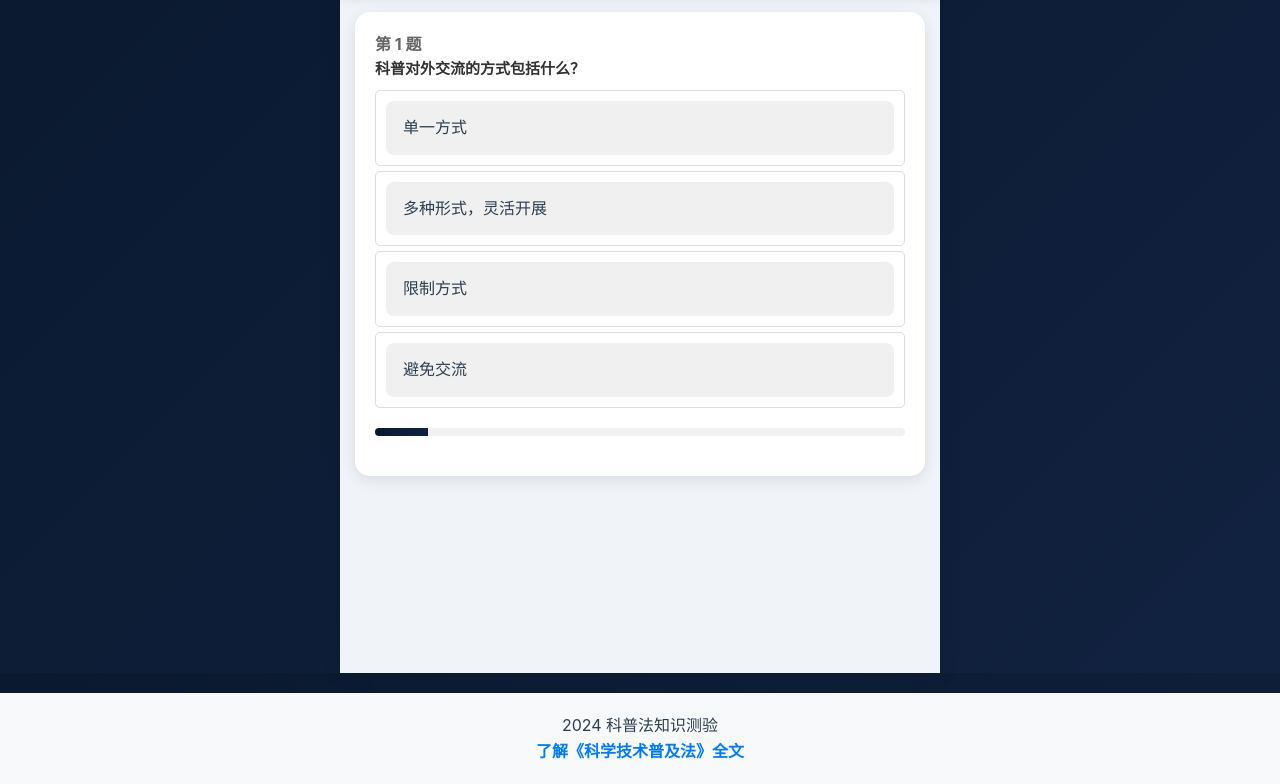
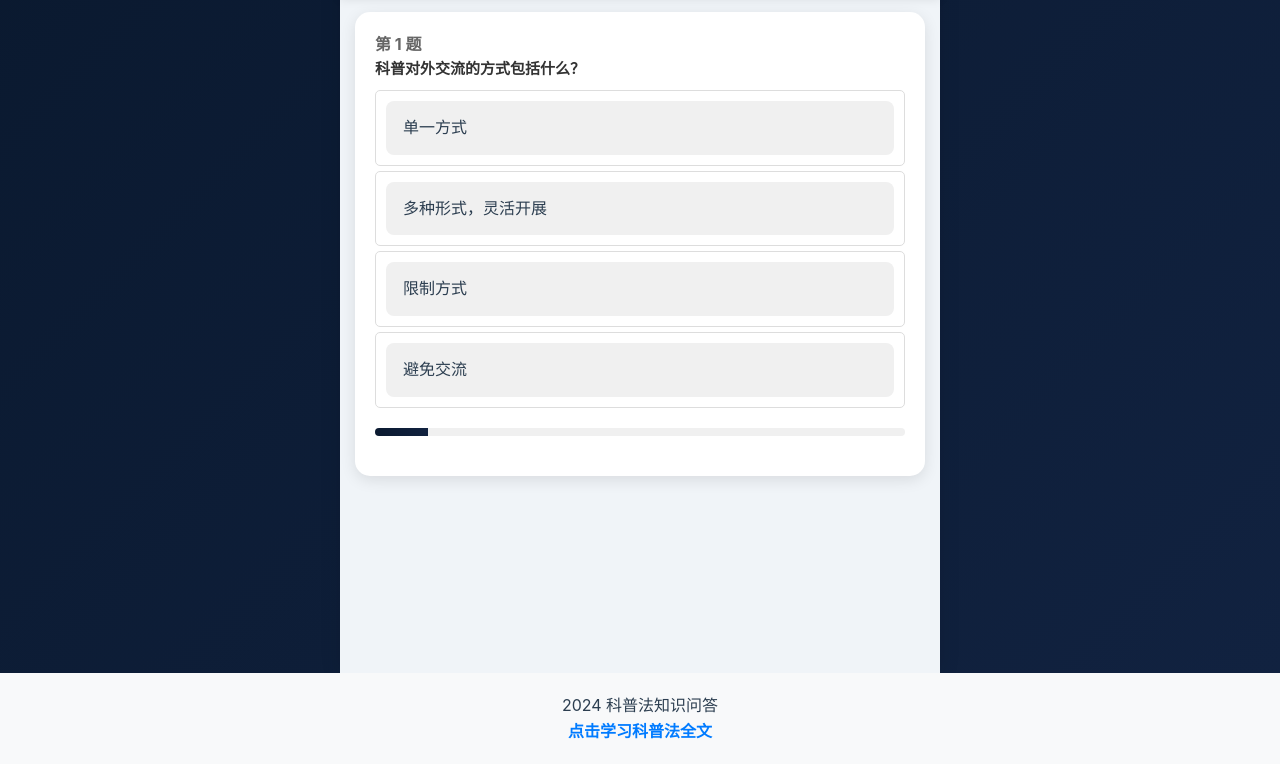
Before and after one commit to JoianSun/kepu, a plain HTML site: page index.html in a window 1280 px wide. Shown: the part 127-911 px from the top of the page. Drawn offline with Linux system fonts and the light colour scheme.

Commit message:
Update index.html

```diff
--- a/index.html
+++ b/index.html
@@ -788,7 +788,7 @@
         .footer {
             background-color: #f8f9fa;
             padding: 20px 0;
-            margin-top: 20px;
+            margin-top: 0px;
             text-align: center;
         }
 
@@ -1094,8 +1094,8 @@
     <div class="footer">
         <div class="container">
             <div class="footer-content">
-                <p> 2024 科普法知识测验</p>
-                <a href="kepufa.html" class="science-law-link">了解《科学技术普及法》全文</a>
+                <p> 2024 科普法知识问答</p>
+                <a href="kepufa.html" class="science-law-link">点击学习科普法全文</a>
             </div>
         </div>
     </div>
```
